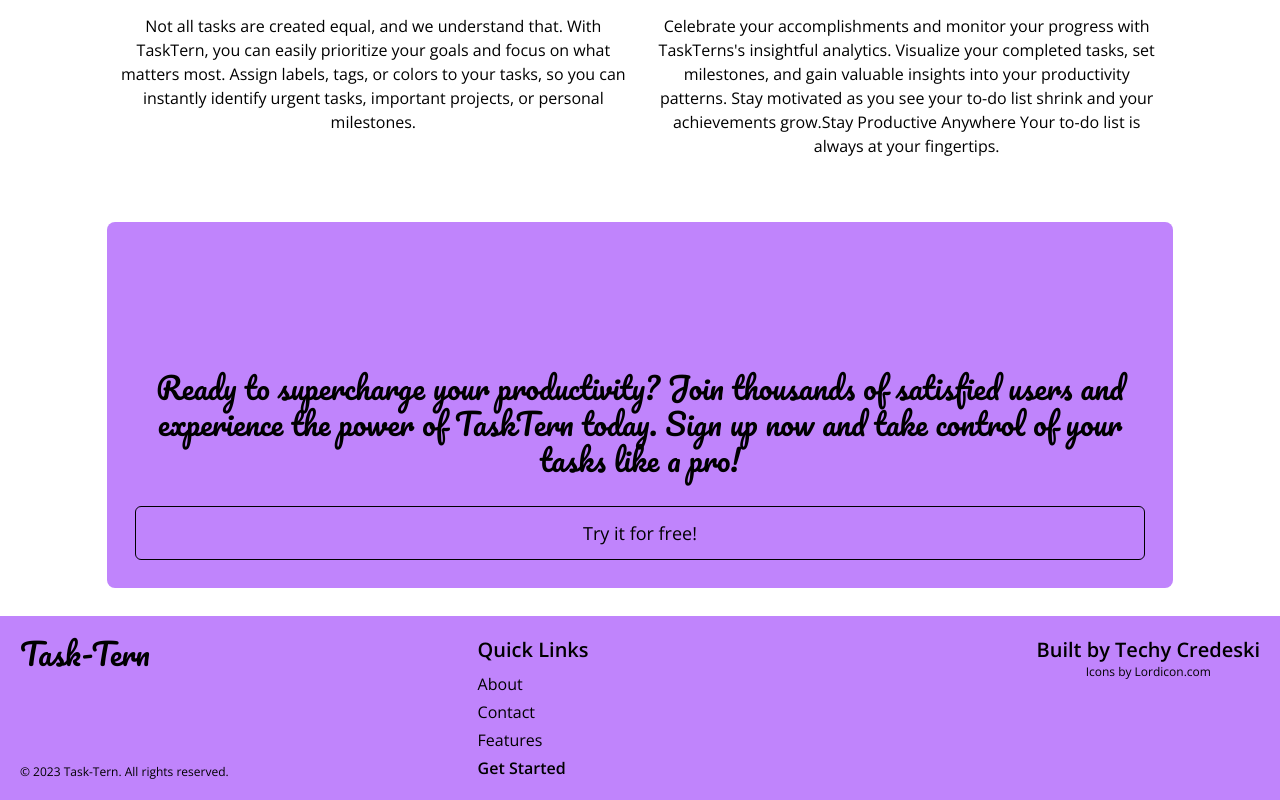
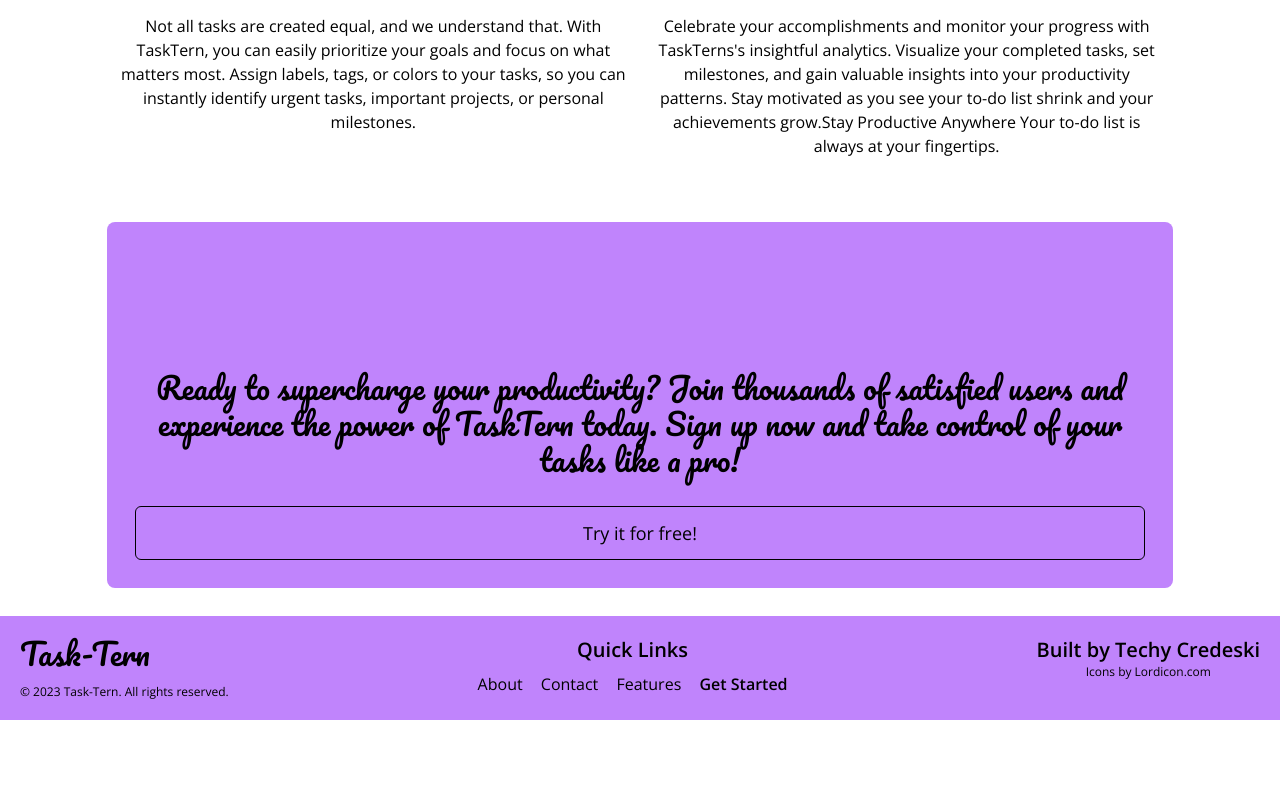
Before and after one commit to TechyCredeski/Task-Tern, a React (Vite) app: page / in a window 1280 px wide. Shown: the part 882-1682 px from the top of the page. After the commit the page ends 1602 px from the top, so only its background shows below. Built offline with nearby package versions, Linux system fonts and the light colour scheme.

Commit message:
error fix

```diff
--- a/src/components/Getstartedmain.jsx
+++ b/src/components/Getstartedmain.jsx
@@ -16,7 +16,7 @@
     </div>
     <h4 className="text-3xl font-pacifico text-black mb-7 text-center md:mb-7">Ready to supercharge your productivity? Join thousands of satisfied users and experience the power of TaskTern today.
         Sign up now and take control of your tasks like a pro!</h4>
-        <button className="p-3 text-lg border border-black rounded-md hover:bg-white md:px-7 md:mx-0 ">Try it for free!</button>
+        <button className="p-3 text-lg border border-black rounded-md hover:bg-black hover:text-purple-400 hover:font-bold md:px-7 md:mx-0 ">Try it for free!</button>
 </div>
 )
 }
--- a/src/layouts/Footer.jsx
+++ b/src/layouts/Footer.jsx
@@ -9,12 +9,15 @@
 <p className="font-thin text-xs text-center">&copy; 2023 Task-Tern. All rights reserved.</p>
 </section>
 
-<ul className="mt-5 text-center flex justify-between w-9/12 mx-auto flex-col mb-5 md:w-3/12 md:mt-0 md:mb-0 md:text-left">
-    <h5 className="text-xl text-black mb-2 font-bold">Quick Links</h5>
+<ul className="mt-5 text-center w-9/12 mx-auto flex-col mb-5 md:w-3/12 md:mt-0 md:mb-0 md:text-left md:w-1/2">
+    <h5 className="text-xl text-black mb-2 font-bold text-center">Quick Links</h5>
+    <span className=" flex justify-between md:flex-row">
     <li className="mb-1"><p>About</p></li>
     <li className="mb-1"><p>Contact</p></li>
     <li className="mb-1"><p>Features</p></li>
     <li className="font-bold"><p>Get Started</p></li>
+    </span>
+
 </ul>
 <div className="flex flex-col content-center text-center">
 <span className="text-xl font-bold"><a href="https://github.com/TechyCredeski" target="blank">Built by Techy Credeski</a></span>
--- a/src/main.jsx
+++ b/src/main.jsx
@@ -4,6 +4,6 @@
 
 ReactDOM.createRoot(document.getElementById('root')).render(
   <React.StrictMode>
-    <App />
+    <App/>
   </React.StrictMode>,
 )
```
